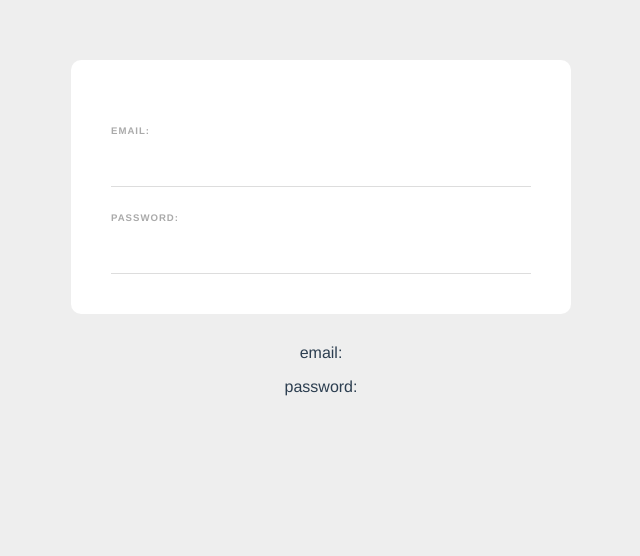
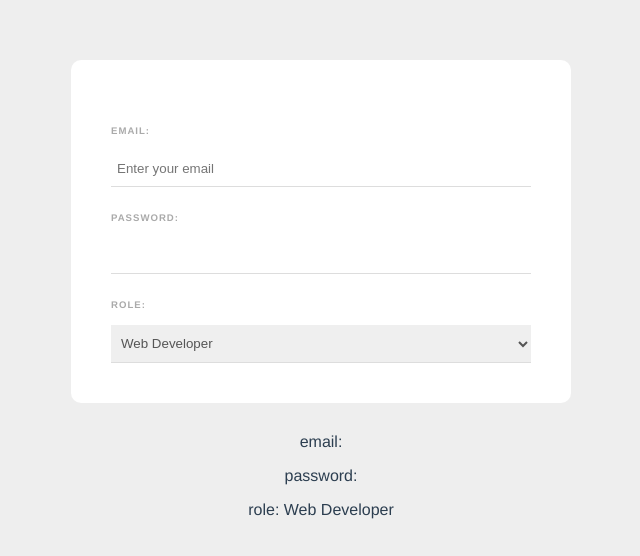
Before and after one commit to AdaN6/vue3_CLI, a Vue app in the folder web-form/: page / in a window 1280 px wide. Shown: the top 556 px of the page, without its empty margins (319-959 px from the left). Built offline with nearby package versions, Linux system fonts and the light colour scheme.

Commit message:
created a select Box

```diff
--- a/web-form/src/components/SignupForm.vue
+++ b/web-form/src/components/SignupForm.vue
@@ -2,14 +2,22 @@
 
         <form>
             <label>Email:</label>
-            <input type="email"  v-model="email" required>
+            <input type="email"  v-model="email" required placeholder="Enter your email">
 
             <label>Password:</label>
             <input type="password" v-model="password" required >
+
+            <label>Role:</label>
+            <select v-model="role">
+                <option value="Web Developer">Web Developer</option>
+                <option value="Web Designer">Web Designer</option>
+            </select>
+
         </form>
 
         <p> email: {{email}} </p>
         <p> password: {{password}} </p>
+        <p>role: {{role}} </p>
 
 
 </template>
@@ -20,6 +28,7 @@ export default {
         return {
             email: '',
             password: '',
+            role: 'Web Developer',
         }
     }
 
```
